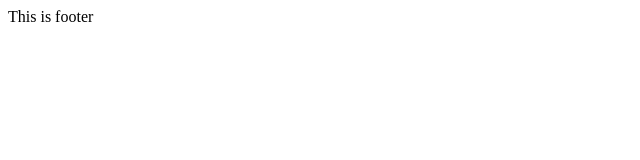
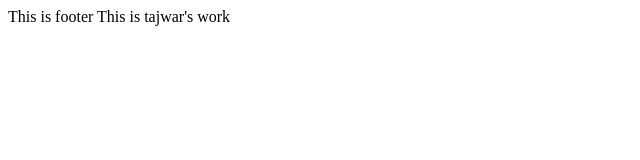
Before and after one commit to abtahi-tajwar/playground, a plain HTML site: page footer.html in a window 1280 px wide. Shown: the whole page, without its empty margins (0-640 px from the left). Drawn offline with Linux system fonts and the light colour scheme.

Commit message:
Tajwar conflict

```diff
--- a/footer.html
+++ b/footer.html
@@ -7,5 +7,6 @@
 </head>
 <body>
     This is footer
+    This is tajwar's work
 </body>
 </html>
```
